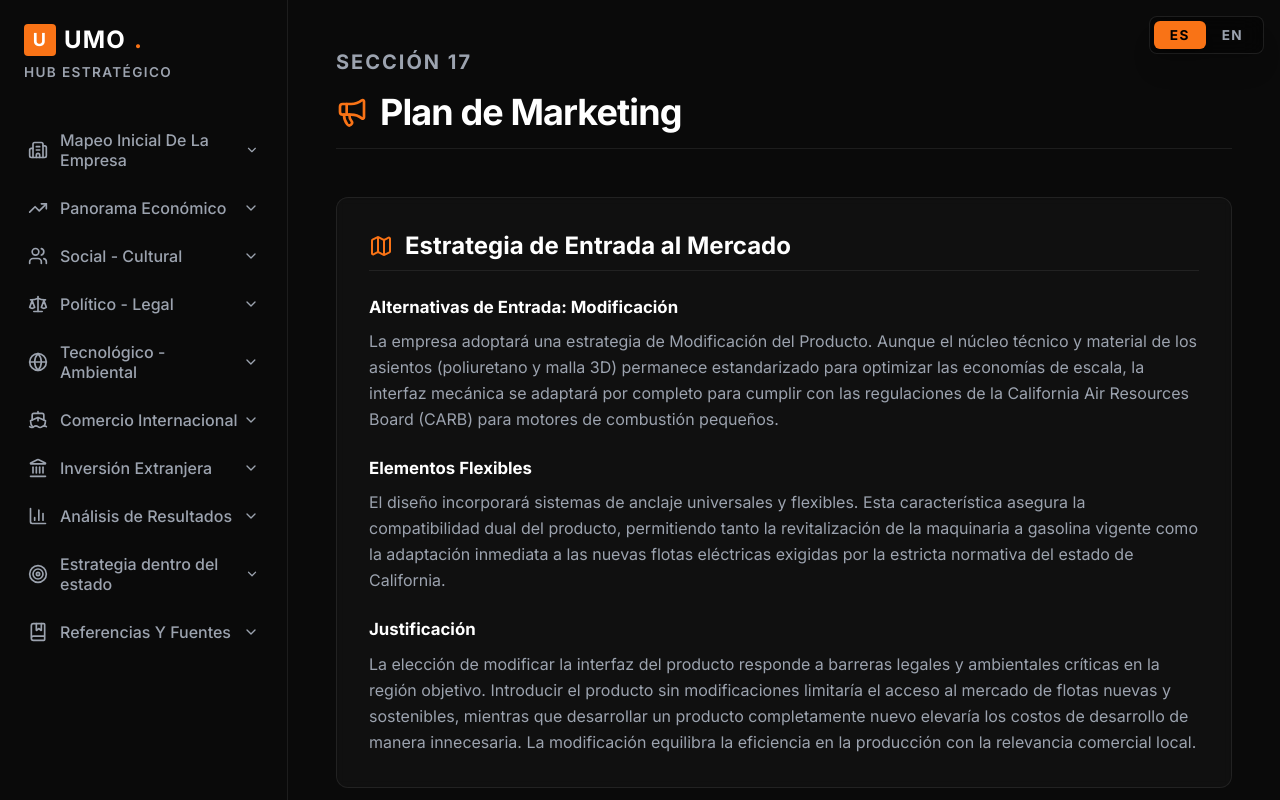
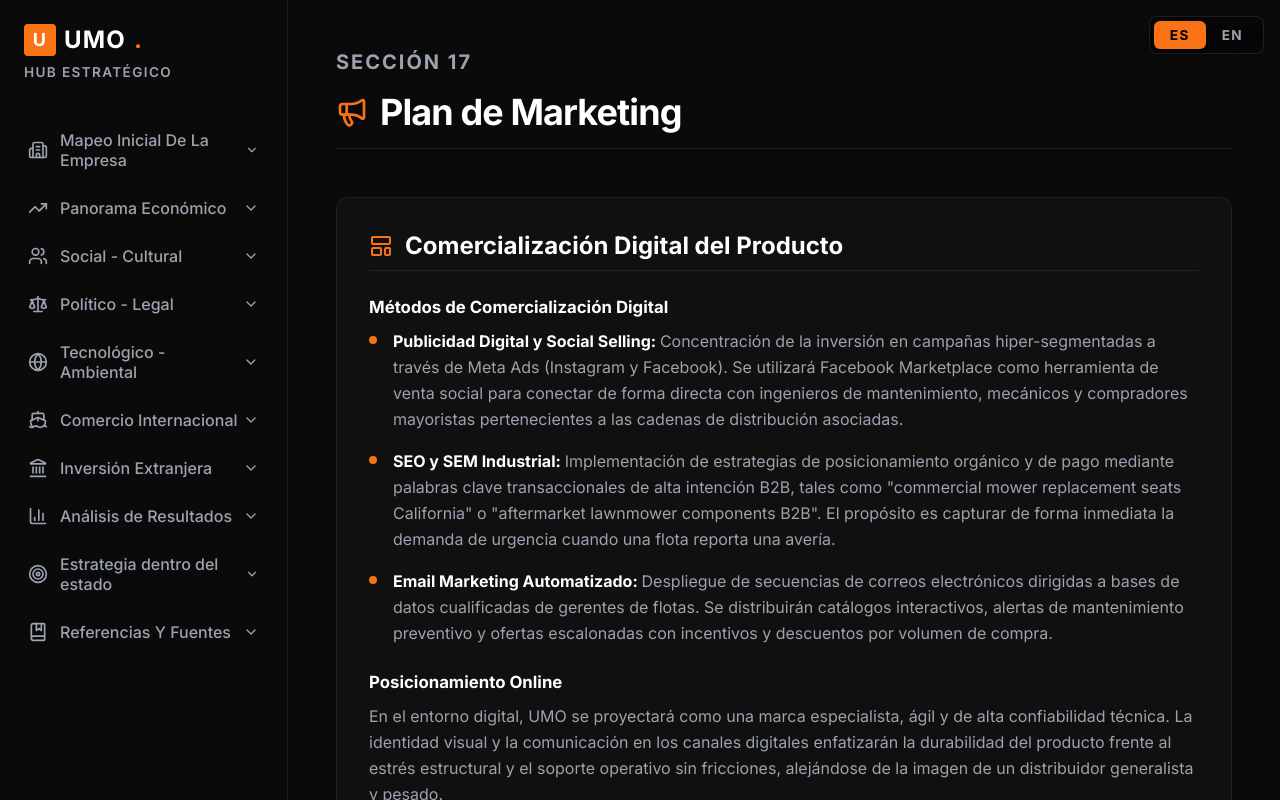
Before and after one commit to 4builes-crypto/Umo-internationalization, a React (Vite) app: page /marketing-plan in a window 1280 px wide. Shown: the top 800 px of the page. Built offline with nearby package versions, Linux system fonts and the light colour scheme.

Commit message:
Eliminar sección de Estrategia de Entrada al Mercado

```diff
--- a/src/pages/MarketingPlan.tsx
+++ b/src/pages/MarketingPlan.tsx
@@ -1,4 +1,4 @@
-import { Megaphone, Map, CheckCircle2, DollarSign, Target, LayoutTemplate } from 'lucide-react';
+import { Megaphone, CheckCircle2, DollarSign, Target, LayoutTemplate } from 'lucide-react';
 import { useLanguage } from '../contexts/LanguageContext';
 
 export const MarketingPlan = () => {
@@ -17,45 +17,6 @@ export const MarketingPlan = () => {
       </header>
 
       <section className="space-y-8">
-        <div className="glass-card p-8 bg-surface border-glassBorder">
-          <h3 className="text-2xl font-bold text-white mb-6 flex items-center gap-3 border-b border-glassBorder pb-2">
-            <Map className="w-6 h-6 text-unoOrange" />
-            {language === 'es' ? 'Estrategia de Entrada al Mercado' : 'Market Entry Strategy'}
-          </h3>
-          <div className="space-y-6">
-            <div>
-              <h4 className="text-white font-bold mb-2">
-                {language === 'es' ? 'Alternativas de Entrada: Modificación' : 'Entry Alternatives: Modification'}
-              </h4>
-              <p className="text-textSecondary text-sm leading-relaxed">
-                {language === 'es'
-                  ? 'La empresa adoptará una estrategia de Modificación del Producto. Aunque el núcleo técnico y material de los asientos (poliuretano y malla 3D) permanece estandarizado para optimizar las economías de escala, la interfaz mecánica se adaptará por completo para cumplir con las regulaciones de la California Air Resources Board (CARB) para motores de combustión pequeños.'
-                  : 'The company will adopt a Product Modification strategy. Although the technical and material core of the seats (polyurethane and 3D mesh) remains standardized to optimize economies of scale, the mechanical interface will be fully adapted to comply with the California Air Resources Board (CARB) regulations for small combustion engines.'}
-              </p>
-            </div>
-            <div>
-              <h4 className="text-white font-bold mb-2">
-                {language === 'es' ? 'Elementos Flexibles' : 'Flexible Elements'}
-              </h4>
-              <p className="text-textSecondary text-sm leading-relaxed">
-                {language === 'es'
-                  ? 'El diseño incorporará sistemas de anclaje universales y flexibles. Esta característica asegura la compatibilidad dual del producto, permitiendo tanto la revitalización de la maquinaria a gasolina vigente como la adaptación inmediata a las nuevas flotas eléctricas exigidas por la estricta normativa del estado de California.'
-                  : 'The design will incorporate universal and flexible anchoring systems. This feature ensures the dual compatibility of the product, allowing both the revitalization of current gasoline machinery and the immediate adaptation to new electric fleets required by the strict regulations of the state of California.'}
-              </p>
-            </div>
-            <div>
-              <h4 className="text-white font-bold mb-2">
-                {language === 'es' ? 'Justificación' : 'Justification'}
-              </h4>
-              <p className="text-textSecondary text-sm leading-relaxed">
-                {language === 'es'
-                  ? 'La elección de modificar la interfaz del producto responde a barreras legales y ambientales críticas en la región objetivo. Introducir el producto sin modificaciones limitaría el acceso al mercado de flotas nuevas y sostenibles, mientras que desarrollar un producto completamente nuevo elevaría los costos de desarrollo de manera innecesaria. La modificación equilibra la eficiencia en la producción con la relevancia comercial local.'
-                  : 'The choice to modify the product interface responds to critical legal and environmental barriers in the target region. Introducing the product without modifications would limit access to the market for new and sustainable fleets, while developing a completely new product would unnecessarily raise development costs. Modification balances production efficiency with local commercial relevance.'}
-              </p>
-            </div>
-          </div>
-        </div>
-
         <div className="glass-card p-8 bg-surface border-glassBorder">
           <h3 className="text-2xl font-bold text-white mb-6 flex items-center gap-3 border-b border-glassBorder pb-2">
             <LayoutTemplate className="w-6 h-6 text-unoOrange" />
```
